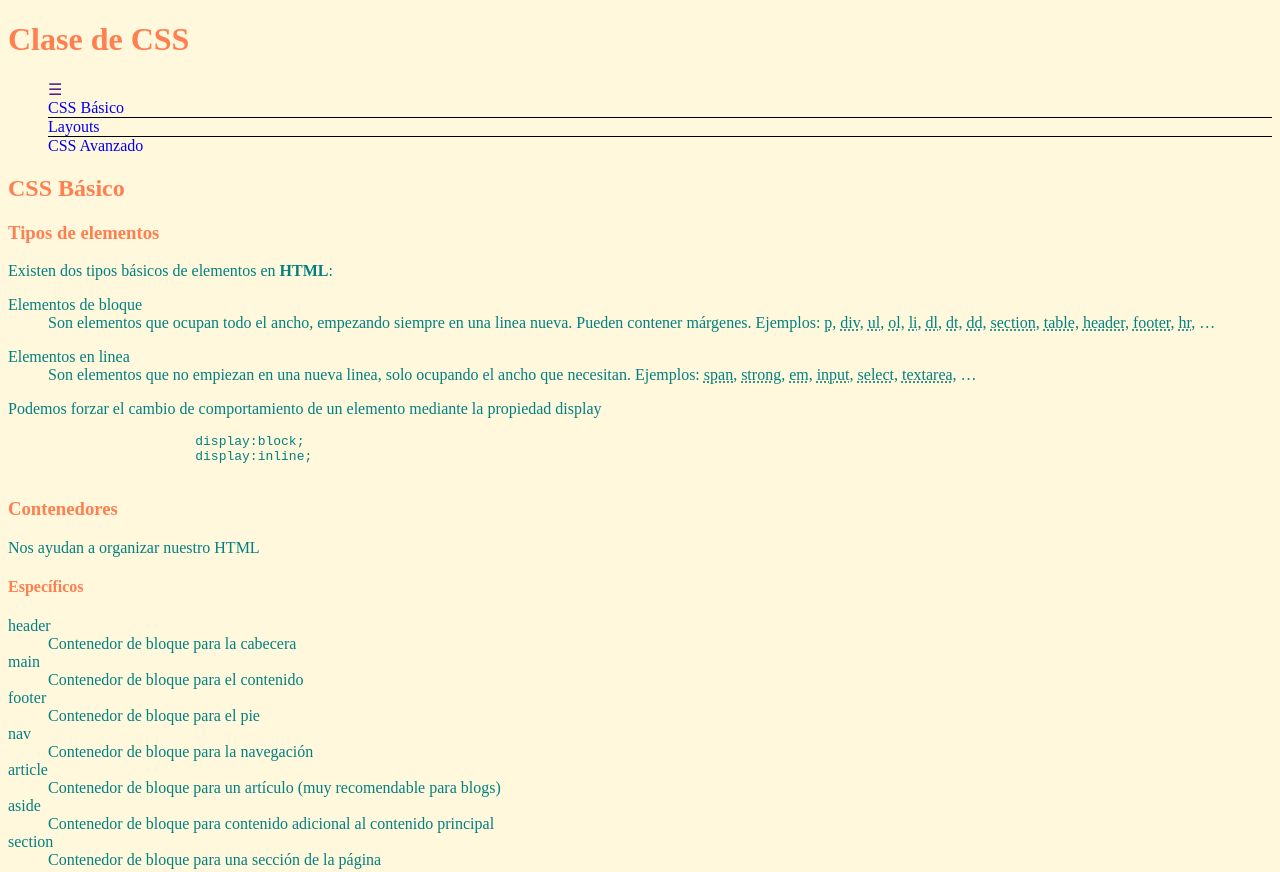
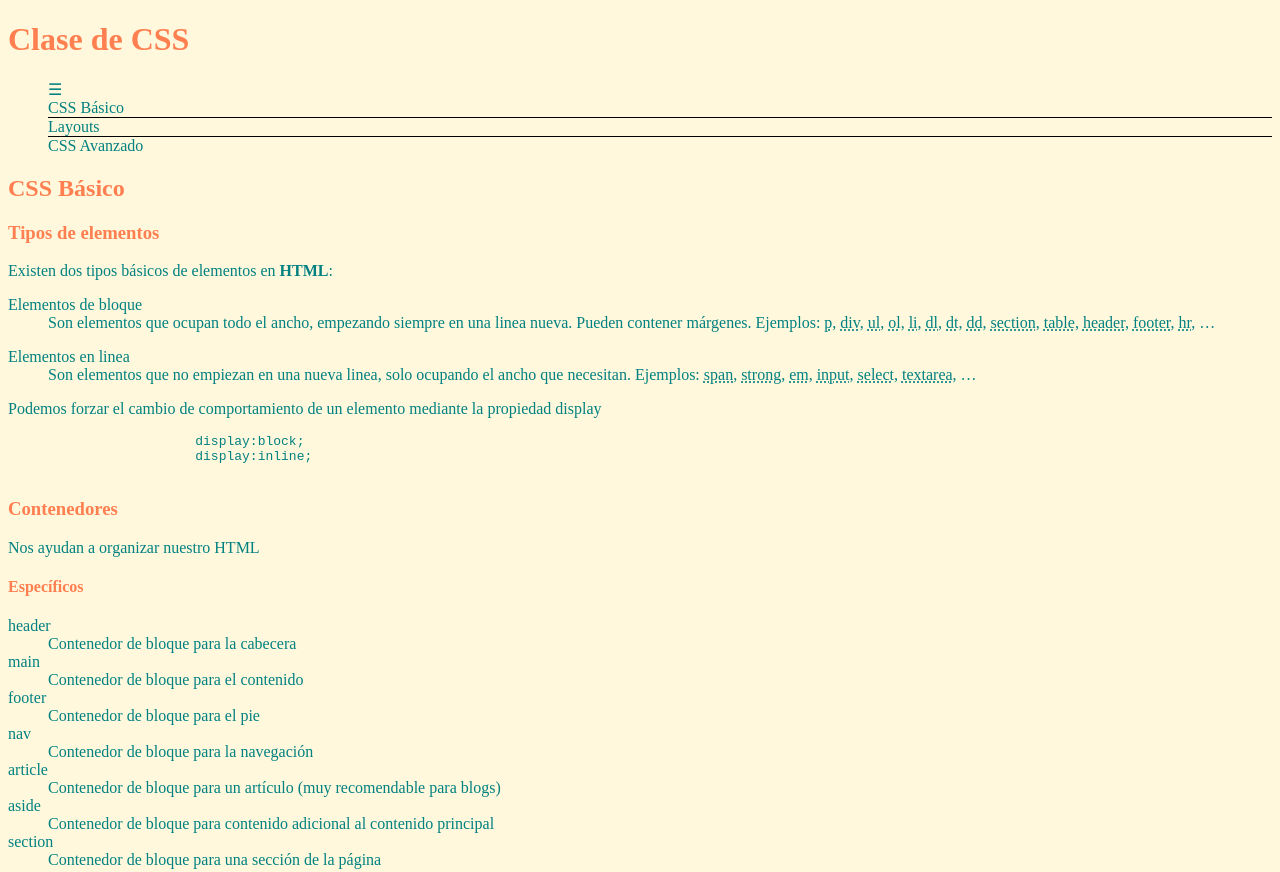
Before and after one commit to FSD0321STR/cursoCSS, a plain HTML site: page index.html in a window 1280 px wide. Shown: the top 872 px of the page. Drawn offline with Linux system fonts and the light colour scheme.

Commit message:
change stylos

```diff
--- a/style.css
+++ b/style.css
@@ -14,6 +14,7 @@ h1, h2, h3, h4, h5{
 }
 
 a{
+    color: var(--secondary-font-color);
     text-decoration: none;
 }
 
```
